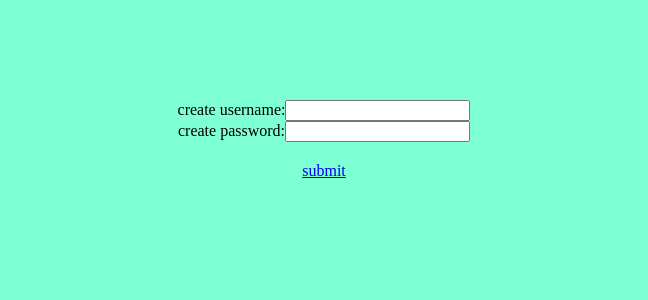
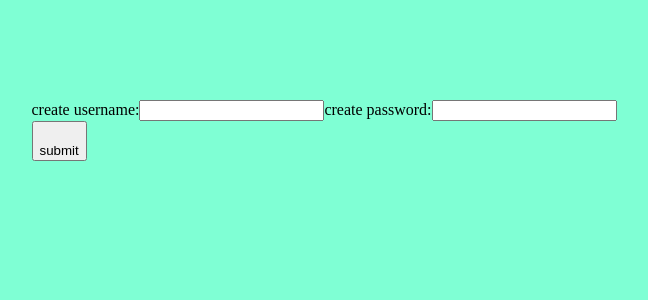
Before and after one commit to Lilypk/drawingappreact, a React (Create React App) app in the folder drawingappreact/: page /register in a window 1280 px wide. Shown: the top 300 px of the page, without its empty margins (316-964 px from the left). Built offline with nearby package versions, Linux system fonts and the light colour scheme.

Commit message:
started auth

```diff
--- a/drawingappreact/src/Register.js
+++ b/drawingappreact/src/Register.js
@@ -13,29 +13,46 @@ handleAuthFalse = () => {
 
 }
 
-handleSubmit = (req, res) => {
+handleSubmit = (e) => {
+    e.preventDefault()
+    console.log('user is logged in')
+    console.log(e)
+   console.log(e.target[0].value)
+
+ fetch("https://drawingapp-capstone.herokuapp.com/register", {
+     method: "POST",
+     credentials: "include",
+      headers: {
+        Accept: "application/json",
+        "Content-Type": "application/json",
+      },
+      body: JSON.stringify(
+      {username:e.target[0].value, password:e.target[1].value})
+    })
+
+      .then((response) => response.json())
+      .then((output) => this.setState({ registerJson: output }));
+
+}
 
 
-    console.log('user is logged in')
-    console.log(req.user)
-}
   render() {
     console.log(this.props.data);
     return (
       <div className="register">
 <div className='registerforms'>
-<form>
+<form onSubmit={this.handleSubmit}>
   <label>
     create username:
-    <input type="text" name="name" />
+    <input type="text" name="username" />
   </label>
-</form>
-<form>
+
+
   <label>
     create password:
-    <input type="text" name="name" />
+    <input type="text" name="password" />
   </label>
-    <div type='text' onClick={this.handleSubmit} className='submit'><Link to = '/feed'>submit</Link></div>
+    <button type='text'  className='submit'>submit </button>
 </form>
 </div>
       </div>
```
Also changed, not shown: 1 other file (tests, documents, lock files or other folders).
